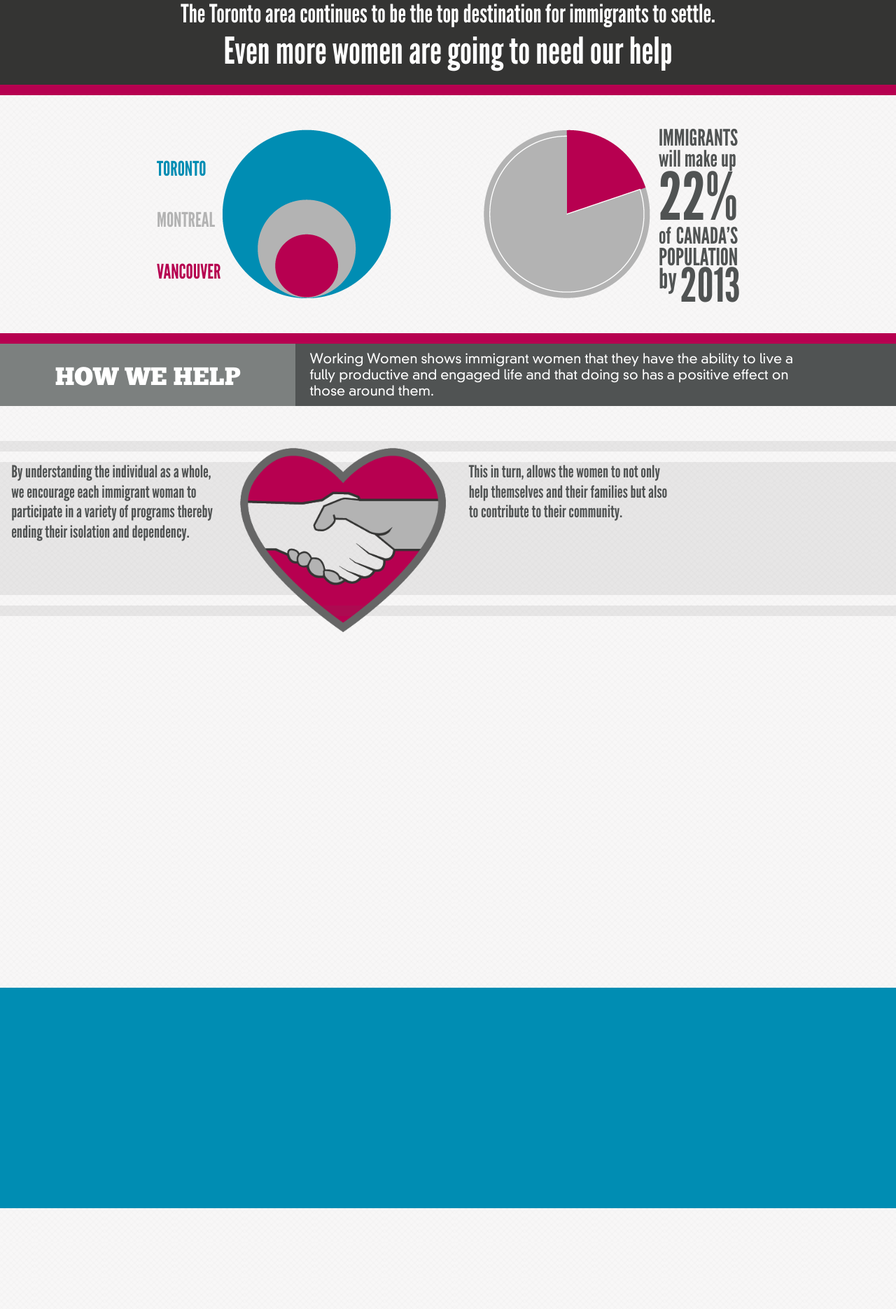
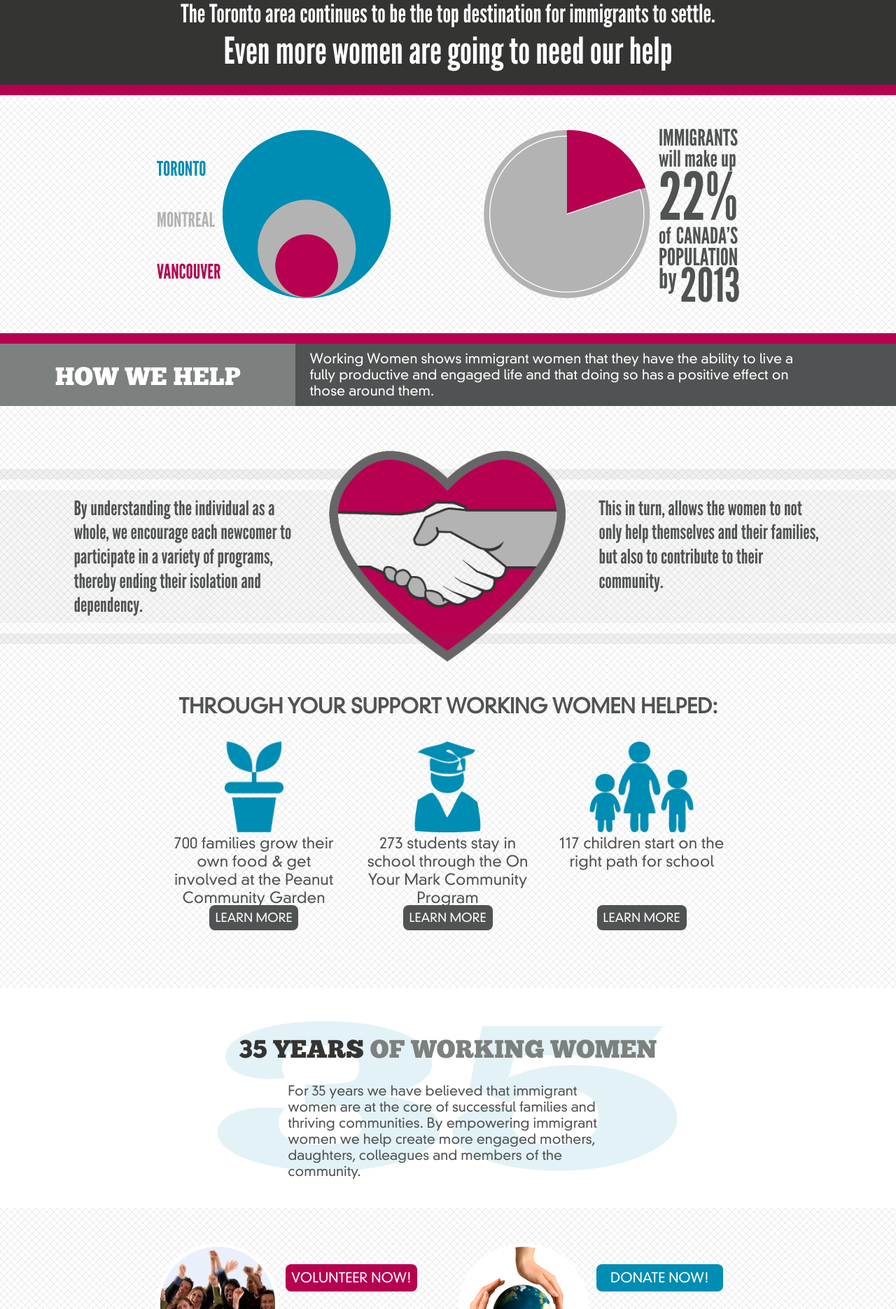
Before and after one commit to dustingamble/WWCC_mainSite, a PHP site: page / in a window 1280 px wide. Shown: the part 2890-4760 px from the top of the page at 70% size. Run offline with PHP 8.4, Linux system fonts and the light colour scheme; style sheets or scripts are compiled from the project's sources.

Commit message:
Static Home page Complete

```diff
--- a/index.html
+++ b/index.html
@@ -188,28 +188,51 @@
          <div class="greyline howtop">
         </div>
         <div class="heart">
+          <div class="largeInnerContainer">
             <div class="heartText">
               <p>
-              By understanding the individual as a whole, we encourage each immigrant woman to participate in a variety of programs thereby ending their isolation and dependency.
+                By understanding the individual as a whole, we encourage each newcomer to participate in a variety of programs, thereby ending their isolation and dependency.
               </p>
             </div>
               <img src="images/hearthands.png">
             <div class="heartText">
               <p>
-              This in turn, allows the women to not only help themselves and their families but also to contribute to their community.
+                This in turn, allows the women to not only help themselves and their families, but also to contribute to their community.
               </p>
             </div>
           </div>
-        <div class="greyline">
+        </div>
+        <div class="greyline howbottom">
+        </div>
+        <div class="helped innerContainer">
+          <h4 class="support">Through Your Support Working Women Helped:</h4>
+          <ul>
+            <li><img src="images/plant.png"><p class="facts">700 families grow their own food &#38;  get involved at the Peanut Community Garden</p>
+              <p ><a href="#" class="btn">Learn More</a></p></li>
+            <li><img src="images/graduate.png"><p class="facts">273 students stay in school  through the On Your Mark Community Program</p><p><a href="#" class="btn">Learn More</a></p></li>
+            <li><img src="images/family.png"><p class="facts">117 children start on the right path for school</p><p><a href="#" class="btn">Learn More</a></p></li>
+          </ul>
         </div>
       </section>
 
       <section id="years">
-
+        <div class="innerContainer">
+          <h3><span class="yearsHeader">35 YEARS</span> OF WORKING WOMEN</h3>
+          <p>For 35 years we have believed that immigrant women are at the core of successful families and thriving communities. By empowering immigrant women we help create more engaged mothers, daughters, colleagues and members of the community.</p>
+        </div>
       </section>
 
        <section id="cta">
-
+        <div class="involved innerContainer">
+          <div class="ctaLeft">
+            <img src="images/partypeople.png"></a>
+            <a href="#" class="volunteer">volunteer now!</a>
+          </div>
+          <div class="ctaRight">
+            <img src="images/worldhands.png">
+            <a href="#" class="donate">donate now!</a>
+          </div>
+        </div>
       </section>
 
 
--- a/styles/css/main.css
+++ b/styles/css/main.css
@@ -661,48 +661,156 @@
 section#how .greyline {
   width: 100%;
   clear: both;
-  background: rgba(89, 91, 91, 0.11);
+  background: rgba(89, 91, 91, 0.09);
   height: 15px;
   margin: 15px 0;
   float: left;
 }
 section#how .howtop {
-  margin-top: 50px;
+  margin-top: 90px;
+}
+section#how .howbottom {
+  margin-bottom: 75px;
 }
 section#how .heart {
   width: 100%;
-  background: rgba(89, 91, 91, 0.11);
+  background: rgba(89, 91, 91, 0.05);
   max-height: 190px;
   float: left;
-  text-align: center;
 }
 section#how .heart .heartText {
   float: left;
   display: inline-block;
-  width: 23%;
-  margin: 0 1.265%;
+  width: 30%;
+  margin: 0 1.65%;
 }
 section#how .heart .heartText p {
   font-family: 'league_gothicregular', 'Open Sans Condensed', 'Arial Narrow', Helvetica, sans-serif;
   color: #505353;
+  font-size: 1.2em;
+  margin: 10px;
 }
 section#how .heart img {
   float: left;
   display: inline-block;
-  width: 23%;
-  margin: 0 1.265%;
-  margin-top: -20px;
+  width: 30%;
+  margin: 0 1.65%;
+  margin-top: -5%;
+  max-width: 350px;
+  height: auto;
 }
-/*color: rgba(255,255,255,0.9);*/
+section#how .helped .support {
+  text-align: center;
+  font-size: 1.2em;
+  color: #505353;
+  padding-top: 50px;
+  text-transform: uppercase;
+}
+section#how .helped ul {
+  text-align: center;
+  color: #505353;
+  font-size: 0.9em;
+  margin-top: 35px;
+}
+section#how .helped ul li {
+  float: left;
+  display: inline-block;
+  width: 30%;
+  margin: 0 1.65%;
+}
+section#how .helped ul li img {
+  height: 130px;
+  width: auto;
+}
+section#how .helped ul li .facts {
+  margin-bottom: 15px;
+  height: 90px;
+}
+section#how .helped ul li p {
+  text-align: center;
+}
+section#how .helped ul li p .btn {
+  background: #505353;
+  border-radius: 8px;
+  text-transform: uppercase;
+  padding: 7px 9px;
+  width: 140px;
+  font-size: 0.8em;
+  color: #ffffff;
+}
+section#how .helped ul li p .btn:hover {
+  background: #b60050;
+  color: #343433;
+}
 /*------------ 35 YEARS SECTION -------------*/
 section#years {
+  overflow: hidden;
   min-height: 315px;
-  background-color: #008db3;
+  background-color: #ffffff;
+  background-image: url(../../images/35.png);
+  background-position: center;
+  background-repeat: no-repeat;
+}
+section#years h3 {
+  text-align: center;
+  font-size: 1.5em;
+  margin: 70px 0 30px;
+  color: #7c807f;
+}
+section#years .yearsHeader {
+  color: #343433;
+}
+section#years p {
+  color: #505353;
+  font-size: 0.8em;
+  max-width: 55%;
+  margin: 0 auto;
 }
 /*------------ CTA'S -------------*/
 section#cta {
-  min-height: 270px;
+  padding: 50px 0;
   background: url(../../images/pattern.png);
+}
+section#cta .involved {
+  margin: 0 auto;
+  overflow: hidden;
+  -webkit-transition: 0.25s linear;
+  transition: 0.25s linear;
+  text-transform: uppercase;
+  font-size: 0.8em;
+}
+section#cta .involved img {
+  float: left;
+}
+section#cta .involved .ctaLeft {
+  float: left;
+  margin-right: 7%;
+}
+section#cta .involved .ctaRight {
+  float: left;
+}
+section#cta .involved a {
+  color: #ffffff;
+}
+section#cta .involved a:hover.volunteer:hover {
+  background-color: #9a0546;
+}
+section#cta .involved .volunteer {
+  float: left;
+  background-color: #b60050;
+  padding: 10px 8px;
+  border-radius: 8px;
+  margin: 30px 0 0 10px;
+}
+section#cta .involved .donate {
+  float: left;
+  background-color: #008db3;
+  padding: 10px 20px;
+  border-radius: 8px;
+  margin: 30px 0 0 10px;
+}
+section#cta .involved .donate:hover {
+  background-color: #047796;
 }
 /*-------FOOTER-------*/
 footer#footer {
--- a/styles/less/main.less
+++ b/styles/less/main.less
@@ -606,48 +606,160 @@
   .greyline{
     width:100%;
     clear:both;
-    background:rgba(89,91,91, 0.11);
+    background:rgba(89,91,91, 0.09);
     height:15px;
     margin:15px 0;
     float: left;
   }
   .howtop{
-    margin-top: 50px;
+    margin-top: 90px;
+  }
+  .howbottom{
+     margin-bottom: 75px;
   }
   .heart{
      width:100%;
-     background:rgba(89,91,91, 0.11);
+     background:rgba(89,91,91, 0.05);
      max-height:190px;
      float: left;
-     text-align: center;
 
     .heartText{
-      .widthfloat(23%);
+      .widthfloat(30%);
       p{
         font-family: @fontgothic;
         color:@headergrey;
+        font-size: 1.2em;
+        margin:10px;
       }
     }
     img{
-     .widthfloat(23%);
-     margin-top:-20px;
+     .widthfloat(30%);
+     margin-top:-5%;
+     max-width:350px;
+     height:auto;
+    }
+  }
+  .helped{
+    .support{
+    text-align: center;
+    font-size: 1.2em;
+    color:@headergrey;
+    padding-top: 50px;
+    text-transform: uppercase;
+    }
+    ul{
+      text-align: center;
+      color: @headergrey;
+      font-size: 0.9em;
+      margin-top: 35px;
+      li{
+        .widthfloat(30%);
+        img{
+          height:130px;
+          width:auto;
+        }
+        .facts{
+          margin-bottom: 15px;
+          height:90px;
+         }
+        p{
+          text-align: center;
+          .btn{
+          background:@headergrey;
+          border-radius: 8px;
+          text-transform: uppercase;
+          padding:7px 9px;
+          width:140px;
+          font-size: 0.8em;
+          color:@white;
+          }
+          .btn:hover{
+            background:@pink;
+            color:@darkestgrey;
+          }
+        }
+      }
     }
   }
 }
-/*color: rgba(255,255,255,0.9);*/
+
 
 /*------------ 35 YEARS SECTION -------------*/
 section#years{
+  overflow: hidden;
   min-height:315px;
-  background-color:@blue;
+  background-color:@white;
+  background-image:url(../../images/35.png);
+  background-position: center;
+  background-repeat: no-repeat;
+  h3{
+    text-align: center;
+    font-size: 1.5em;
+    margin: 70px 0 30px;
+    color:@headerlightgrey;
+  }
+  .yearsHeader{
+    color:@darkestgrey;
+  }
+  p{
+    color:@headergrey;
+    font-size: 0.8em;
+    max-width: 55%;
+    margin: 0 auto;
+  }
 }
 
 /*------------ CTA'S -------------*/
 section#cta{
-  min-height:270px;
+  padding: 50px 0;
   background: url(../../images/pattern.png);
+   .involved{
+      margin: 0 auto;
+      overflow:hidden;
+      -webkit-transition: 0.25s linear;
+      transition: 0.25s linear;
+      text-transform: uppercase;
+      font-size: 0.8em;
+      img{
+        float:left;
+      }
+      .ctaLeft{
+        float:left;
+        margin-right:7%;
+      }
+      .ctaRight{
+        float: left;
+      }
+      a{
+        color:@white;
+      }
+      a:hover.volunteer{
+        &:hover{
+          background-color: #9a0546;
+        }
+      }
 
+     .volunteer{
+        float:left;
+        background-color: @pink;
+        padding:10px 8px;
+        border-radius: 8px;
+        margin:30px 0 0 10px;
+      }
+     .donate{
+        float:left;
+        background-color: @blue;
+        padding:10px 20px;
+        border-radius: 8px;
+        margin:30px 0 0 10px;
+        &:hover{
+          background-color: #047796;
+        }
+      }
+    }
 }
+
+
 /*-------FOOTER-------*/
 footer#footer{
   background-color:@headerlightgrey;
```
Also changed, not shown: images/35.png (added), images/grid_noise.png (deleted), images/pattern.png. Lines whose indentation alone changed are shown as unchanged.
